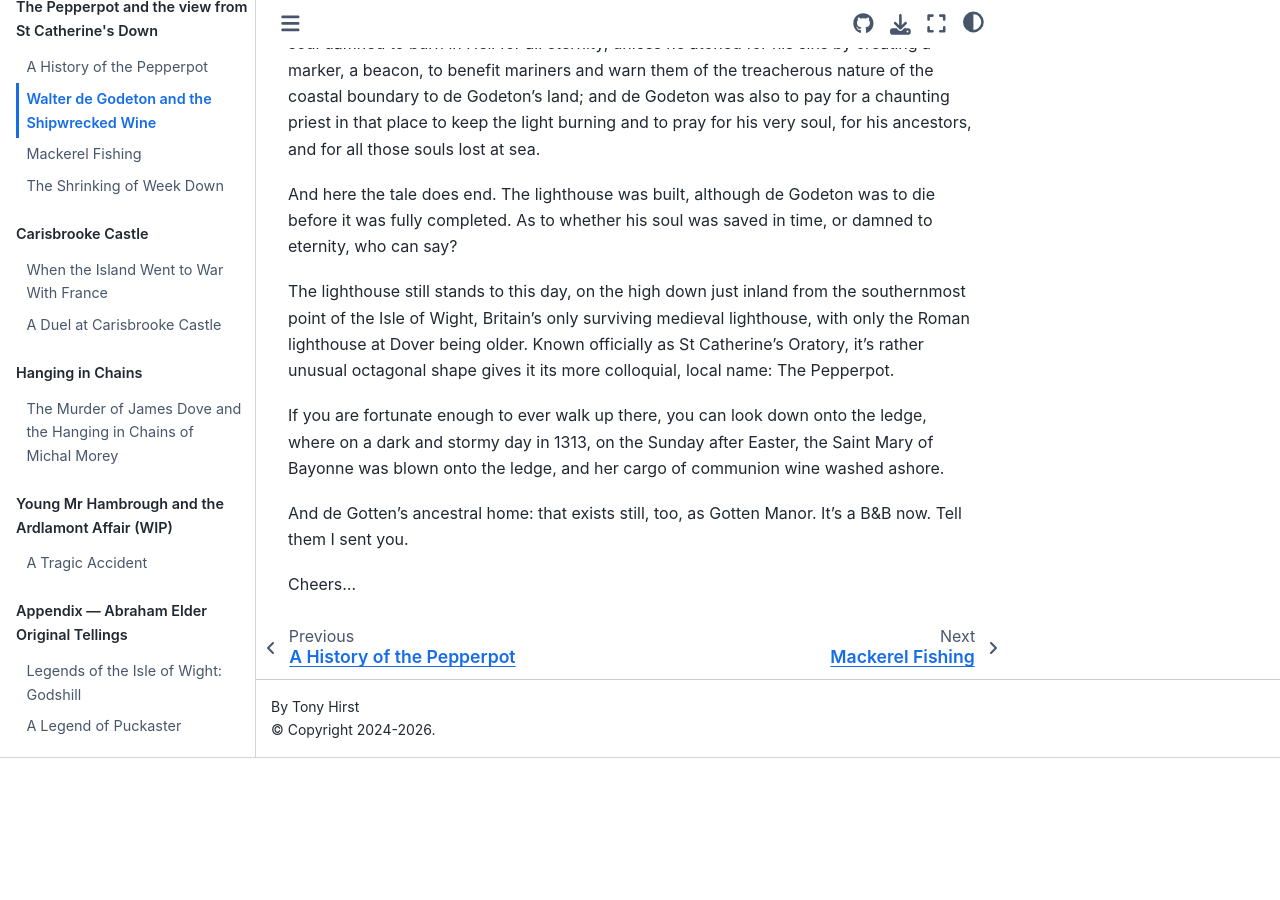
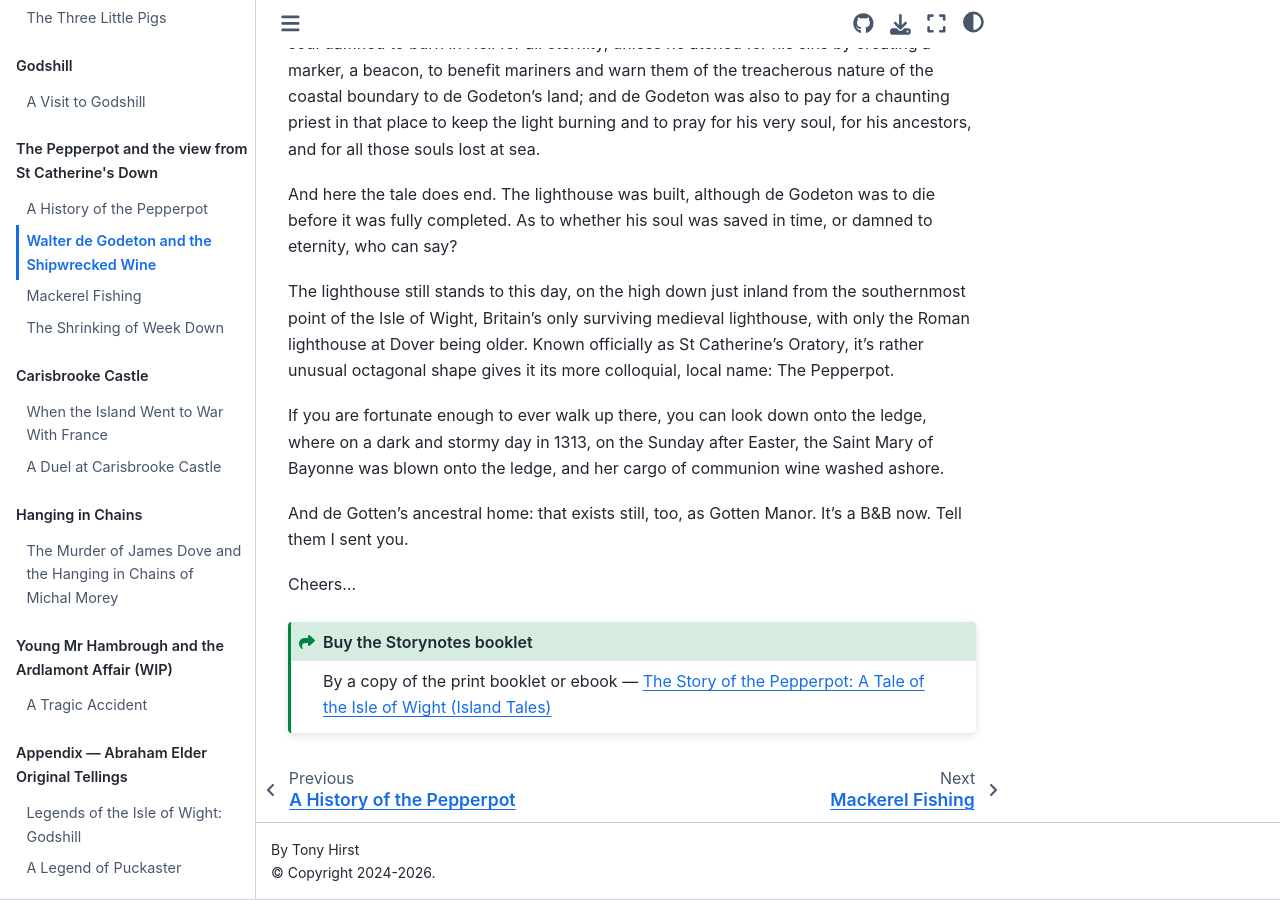
Before and after one commit to psychemedia/island-storynotes, a Jupyter Book: the page built from walter_de_godeton_and_the_shipwrecked_wine.md, in a window 1280 px wide and 900 px high, scrolled down 2540 px. Built offline with Jupyter Book 1.0.4 settings and Sphinx 7.4.7 and the Sphinx Book theme 1.1.4, drawn with Linux system fonts in a browser that asks for light colours; before the commit the page ends 3298 px from its top, so only the background shows below that.

Commit message:
Update walter_de_godeton_and_the_shipwrecked_wine.md

````diff
--- a/walter_de_godeton_and_the_shipwrecked_wine.md
+++ b/walter_de_godeton_and_the_shipwrecked_wine.md
@@ -47,3 +47,9 @@
 And de Gotten's ancestral home: that exists still, too, as Gotten Manor. It's a B&B now. Tell them I sent you.
 
 Cheers...
+
+```{admonition} Buy the Storynotes booklet
+:class: seealso
+
+By a copy of the print booklet or ebook — [The Story of the Pepperpot: A Tale of the Isle of Wight (Island Tales)](https://www.amazon.co.uk/gp/product/B0H2RHPLKQ)
+```
````
